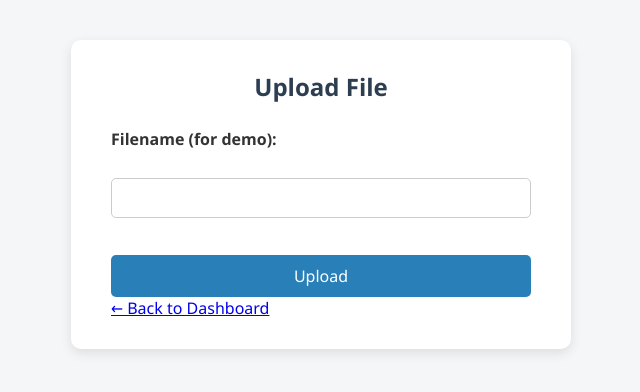
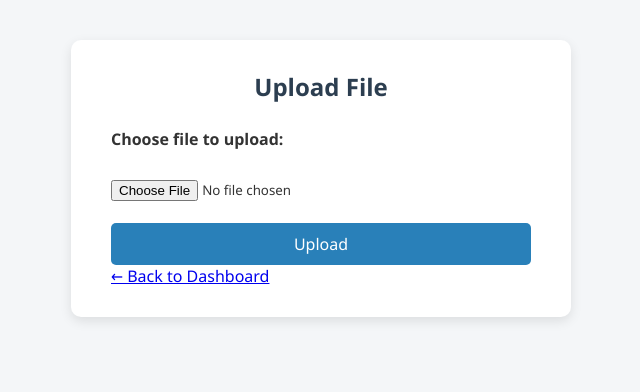
Before and after one commit to Presidor1/DATA-SECURITY-SYSTEM, a Flask app: page /upload in a window 1280 px wide. Shown: the top 392 px of the page, without its empty margins (319-959 px from the left). Run offline with Flask 3, Linux system fonts and the light colour scheme; the visitor is signed in with stand-in values (Sample User, id 1).

Commit message:
Update upload.html

```diff
--- a/templates/upload.html
+++ b/templates/upload.html
@@ -17,9 +17,9 @@
       {% endif %}
     {% endwith %}
 
-    <form method="POST">
-      <label for="filename">Filename (for demo):</label><br>
-      <input type="text" id="filename" name="filename" required><br><br>
+    <form method="POST" enctype="multipart/form-data">
+      <label for="file">Choose file to upload:</label><br>
+      <input type="file" id="file" name="file" required><br><br>
       <button type="submit">Upload</button>
     </form>
 
```
